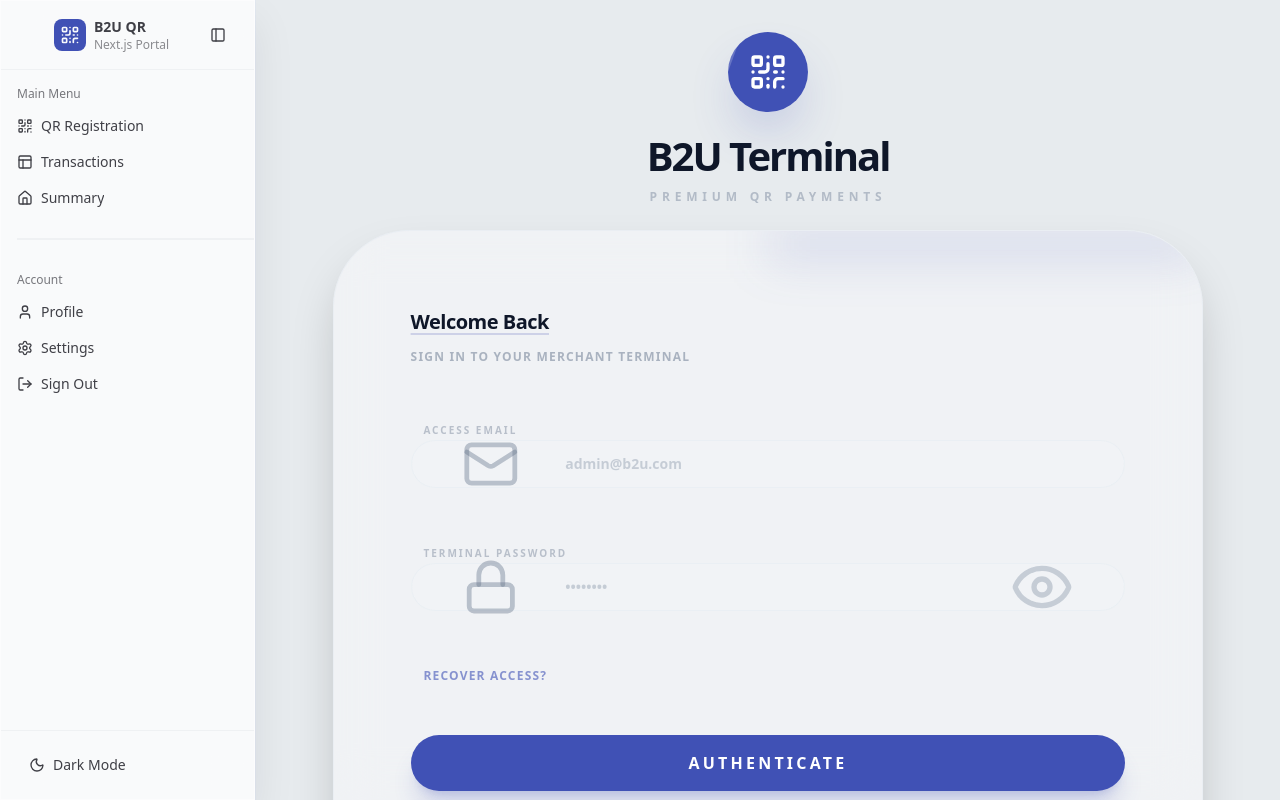
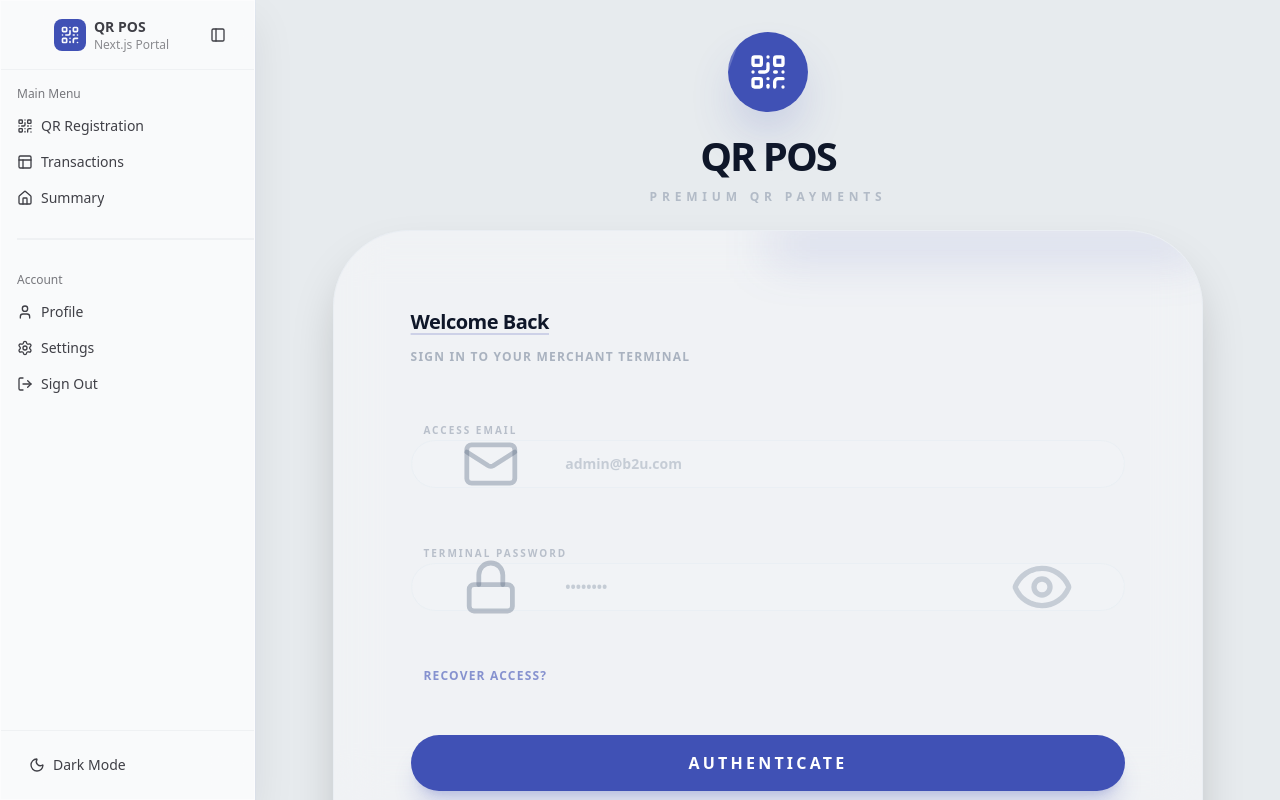
Before and after one commit to admib2uapp-ui/qrpos-client-web-nextjs, a Next.js app: page /mobile/signin in a window 1280 px wide. Built offline with nearby package versions, Linux system fonts and the light colour scheme; no server answers.

Commit message:
chore: rebrand application to QR POS and update logo assets

```diff
--- a/src/app/layout.tsx
+++ b/src/app/layout.tsx
@@ -15,14 +15,22 @@ const geistMono = Geist_Mono({
 });
 
 export const metadata: Metadata = {
-  title: "B2U QR POS Terminal",
+  title: "QR POS Terminal",
   description: "High-speed mobile POS and LankaQR aggregator terminal",
   manifest: "/manifest.json",
   themeColor: "#34b4ea",
   appleWebApp: {
     capable: true,
     statusBarStyle: "default",
-    title: "B2U POS",
+    title: "QR POS",
+  },
+  icons: {
+    icon: [
+      { url: "/logo.jpeg" },
+      { url: "/logo.jpeg", sizes: "32x32", type: "image/jpeg" },
+    ],
+    shortcut: "/logo.jpeg",
+    apple: "/logo.jpeg",
   },
 };
 
--- a/src/components/auth/MobileSignIn.tsx
+++ b/src/components/auth/MobileSignIn.tsx
@@ -43,7 +43,7 @@ export function MobileSignIn() {
           <div className="absolute inset-0 bg-white/20 skew-x-[-20deg] translate-x-[-100%] group-hover:translate-x-[100%] transition-transform duration-1000" />
           <QrCode className="w-[6vh] h-[6vh] max-w-[40px] max-h-[40px] text-white" />
         </div>
-        <h1 className="text-[5vh] max-text-3xl font-black text-foreground tracking-tighter tabular-nums leading-none">B2U Terminal</h1>
+        <h1 className="text-[5vh] max-text-3xl font-black text-foreground tracking-tighter tabular-nums leading-none">QR POS</h1>
         <p className="text-[1.5vh] max-text-sm font-black text-muted-foreground/40 uppercase tracking-[0.4em] mt-[1.5vh]">Premium QR Payments</p>
       </div>
 
--- a/src/components/auth/MobileSignUp.tsx
+++ b/src/components/auth/MobileSignUp.tsx
@@ -94,7 +94,7 @@ export function MobileSignUp() {
         <div className="w-[10vh] h-[10vh] max-w-[80px] max-h-[80px] rounded-[5vw] bg-primary flex items-center justify-center shadow-2xl shadow-primary/30 mb-[2vh]">
           <QrCode className="w-[5vh] h-[5vh] max-w-[40px] max-h-[40px] text-white" />
         </div>
-        <h1 className="text-[4vh] max-text-3xl font-black text-foreground tracking-tighter tabular-nums leading-none">Register POS</h1>
+        <h1 className="text-[4vh] max-text-3xl font-black text-foreground tracking-tighter tabular-nums leading-none">QR POS</h1>
         <p className="text-[1.5vh] max-text-sm font-black text-muted-foreground/40 uppercase tracking-[0.4em] mt-[1vh]">Setup Merchant Node</p>
       </div>
 
--- a/src/components/layout/AppSidebar.tsx
+++ b/src/components/layout/AppSidebar.tsx
@@ -48,7 +48,7 @@ export function AppSidebar({ theme, toggleTheme }: { theme: "light" | "dark"; to
   return (
     <Sidebar collapsible="icon" className="sidebar-glass">
       <SidebarHeader className="border-b border-sidebar-border/50 py-4">
-        <SidebarBrand title="B2U QR" />
+        <SidebarBrand title="QR POS" />
       </SidebarHeader>
 
       <SidebarContent>
--- a/src/components/layout/ClientApp.tsx
+++ b/src/components/layout/ClientApp.tsx
@@ -35,7 +35,7 @@ export function ClientApp({ children }: { children: ReactNode }) {
     return (
       <div className="h-screen w-screen flex flex-col items-center justify-center bg-background">
         <Loader2 className="h-10 w-10 animate-spin text-primary mb-4" />
-        <p className="text-sm text-muted-foreground animate-pulse">Initializing B2U QR...</p>
+        <p className="text-sm text-muted-foreground animate-pulse">Initializing QR POS...</p>
       </div>
     );
   }
--- a/src/components/layout/MobileHeader.tsx
+++ b/src/components/layout/MobileHeader.tsx
@@ -7,7 +7,7 @@ export function MobileHeader({ theme, toggleTheme }: { theme: "light" | "dark";
   return (
     <header className="fixed inset-x-0 top-0 z-50 flex h-[min(15vw,60px)] items-center justify-between bg-background/80 backdrop-blur-xl px-[4vw] border-b border-border/40 md:hidden pointer-events-none transition-colors duration-300">
       <div className="flex items-center gap-[2vw]">
-        <span className="font-black text-[2.5vw] sm:text-[10px] uppercase tracking-[0.3em] text-foreground/40">B2U Terminal</span>
+        <span className="font-black text-[2.5vw] sm:text-[10px] uppercase tracking-[0.3em] text-foreground/40">QR POS</span>
       </div>
       <div className="pointer-events-auto">
         <Button
```
Also changed, not shown: public/logo.jpeg (added), public/manifest.json.
